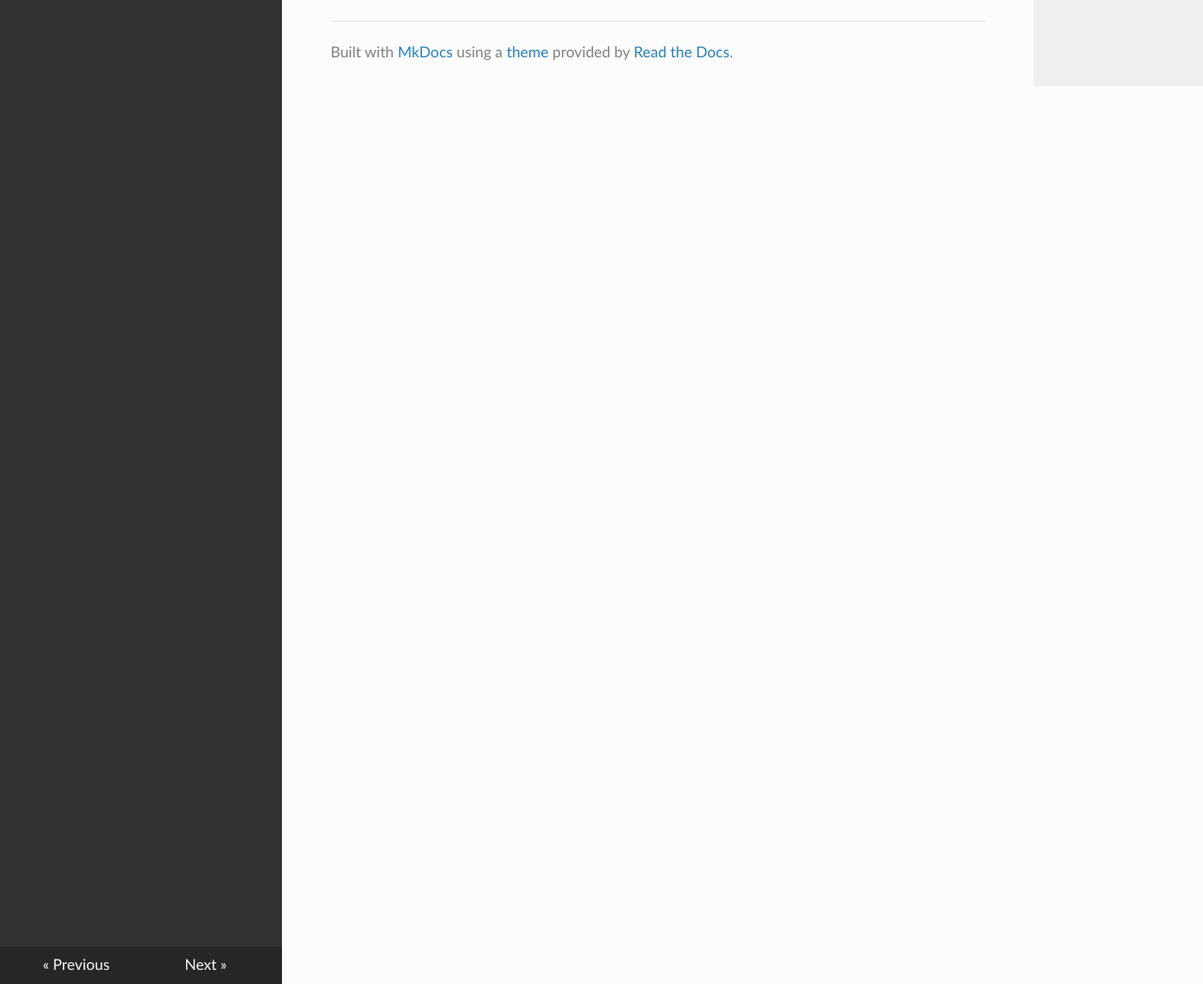
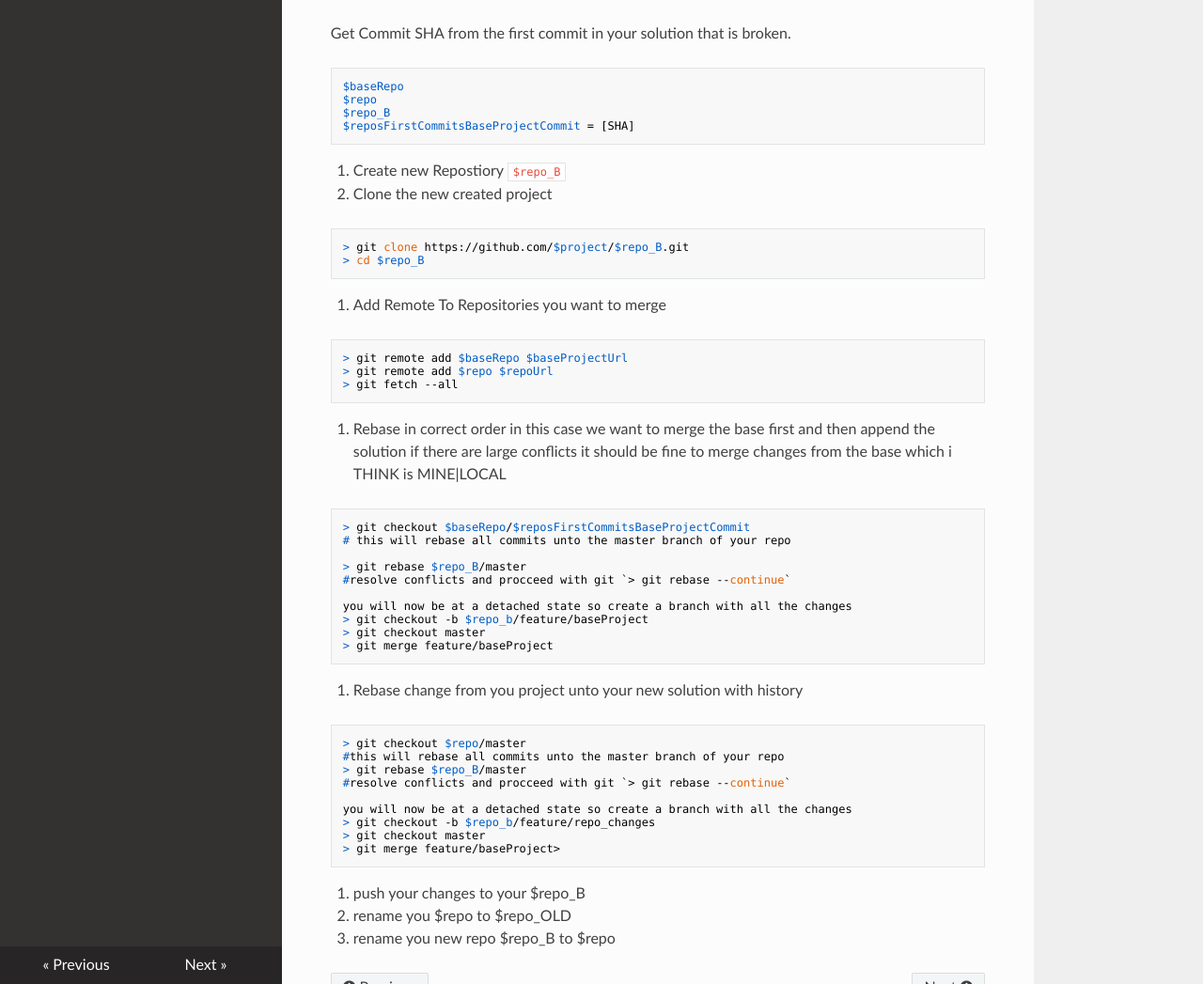
Before and after one commit to EzyWebwerkstaden/Docs, an MkDocs documentation site: the page built from docs/guidlines/git.md, in a window 1280 px wide and 1400 px high, scrolled down 1692 px. Shown: the part 353-1400 px from the top of the window at 94% size. Built offline with MkDocs 1.6.1, drawn with Linux system fonts in a browser that asks for light colours; nearby versions of some CDN libraries; old or Windows-style settings are respelled for this version of MkDocs; some of the changed text lies outside the part shown.

Commit message:
updated with git restore

````diff
--- a/docs/guidlines/git.md
+++ b/docs/guidlines/git.md
@@ -59,3 +59,58 @@ So en example commit should look like this:
 
 Here is a good real-world example.
 ![Realworld](https://cloud.githubusercontent.com/assets/2648767/13316486/96c2d7ec-dbb0-11e5-9017-af5b16845e09.png)
+
+# How to fix git history(Copy paste repository)
+Get Commit SHA from the first commit in your solution that is broken.
+
+```
+$baseRepo
+$repo
+$repo_B
+$reposFirstCommitsBaseProjectCommit = [SHA]
+```
+
+
+1. Create new Repostiory `$repo_B`
+2. Clone the new created project
+```
+> git clone https://github.com/$project/$repo_B.git
+> cd $repo_B
+```
+3. Add Remote To Repositories you want to merge
+```
+> git remote add $baseRepo $baseProjectUrl
+> git remote add $repo $repoUrl
+> git fetch --all
+```
+4. Rebase in correct order in this case we want to merge the base first and then append the solution
+if there are large conflicts it should be fine to merge changes from the base which i THINK is MINE|LOCAL
+```
+> git checkout $baseRepo/$reposFirstCommitsBaseProjectCommit
+# this will rebase all commits unto the master branch of your repo
+
+> git rebase $repo_B/master
+#resolve conflicts and procceed with git `> git rebase --continue`
+
+you will now be at a detached state so create a branch with all the changes
+> git checkout -b $repo_b/feature/baseProject
+> git checkout master
+> git merge feature/baseProject
+```
+
+5. Rebase change from you project unto your new solution with history
+```
+> git checkout $repo/master
+#this will rebase all commits unto the master branch of your repo
+> git rebase $repo_B/master
+#resolve conflicts and procceed with git `> git rebase --continue`
+
+you will now be at a detached state so create a branch with all the changes
+> git checkout -b $repo_b/feature/repo_changes
+> git checkout master
+> git merge feature/baseProject>
+```
+
+6. push your changes to your $repo_B
+7. rename you $repo to $repo_OLD
+8. rename you new repo $repo_B to $repo
````
